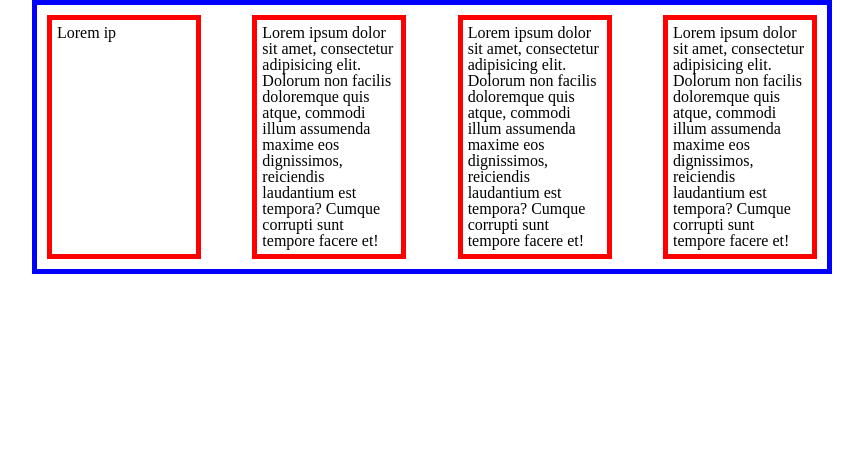
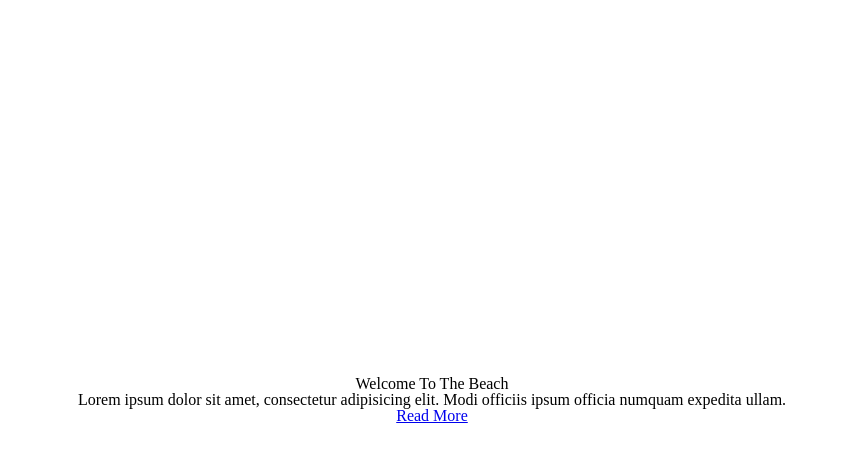
Before and after one commit to andreyturenko/pe2022-css, a plain HTML site: page index.html in a window 1280 px wide. Shown: the whole page, without its empty margins (208-1071 px from the left). Drawn offline with Linux system fonts and the light colour scheme.

Commit message:
Add header

```diff
--- a/assets/css/style.css
+++ b/assets/css/style.css
@@ -2,36 +2,19 @@
   box-sizing: border-box;
 }
 
-.outerBlock {
-  border: 5px solid blue;
-  padding: 10px;
-  max-width: 800px;
-  width: 100%;
-  min-width: 320px;
-  margin: 0 auto;
-
-  /* padding: 10px; */
+header {
+  background-image: url(https://i.stack.imgur.com/g6WXb.jpg);
+  background: no-repeat;
+  background-size: cover;
+  background-position: center;
+  height: 100vh;
+  /* width: 50vw; */
+  display: flex;
+  flex-direction: column;
+  justify-content: center;
+  align-items: center;
 }
 
-.innerBlock {
-  border: 5px solid red;
-  padding: 5px;
-  width: 20%;
+body {
+  text-align: center;
 }
-
-.flexParent {
-  display: flex;
-  justify-content: space-between;
-}
-
-.flexChild1 {
-}
-
-.flexChild2 {
-}
-
-.flexChild3 {
-}
-
-.flexChild4 {
-}
--- a/index.html
+++ b/index.html
@@ -5,29 +5,16 @@
     <meta name="viewport" content="width=device-width, initial-scale=1.0" />
     <link rel="stylesheet" href="./assets/css/reset.css" />
     <link rel="stylesheet" href="./assets/css/style.css" />
-    <title>Document</title>
+    <title>Welcome To The Beach</title>
   </head>
   <body>
-    <div class="outerBlock flexParent">
-      <div class="innerBlock flexChild1">Lorem ip</div>
-      <div class="innerBlock flexChild2">
-        Lorem ipsum dolor sit amet, consectetur adipisicing elit. Dolorum non
-        facilis doloremque quis atque, commodi illum assumenda maxime eos
-        dignissimos, reiciendis laudantium est tempora? Cumque corrupti sunt
-        tempore facere et!
-      </div>
-      <div class="innerBlock flexChild3">
-        Lorem ipsum dolor sit amet, consectetur adipisicing elit. Dolorum non
-        facilis doloremque quis atque, commodi illum assumenda maxime eos
-        dignissimos, reiciendis laudantium est tempora? Cumque corrupti sunt
-        tempore facere et!
-      </div>
-      <div class="innerBlock flexChild4">
-        Lorem ipsum dolor sit amet, consectetur adipisicing elit. Dolorum non
-        facilis doloremque quis atque, commodi illum assumenda maxime eos
-        dignissimos, reiciendis laudantium est tempora? Cumque corrupti sunt
-        tempore facere et!
-      </div>
-    </div>
+    <header>
+      <h1>Welcome To The Beach</h1>
+      <p>
+        Lorem ipsum dolor sit amet, consectetur adipisicing elit. Modi officiis
+        ipsum officia numquam expedita ullam.
+      </p>
+      <a href="#">Read More</a>
+    </header>
   </body>
 </html>
```
Also changed, not shown: assets/imgs/beachshowcase.jpg (added).
